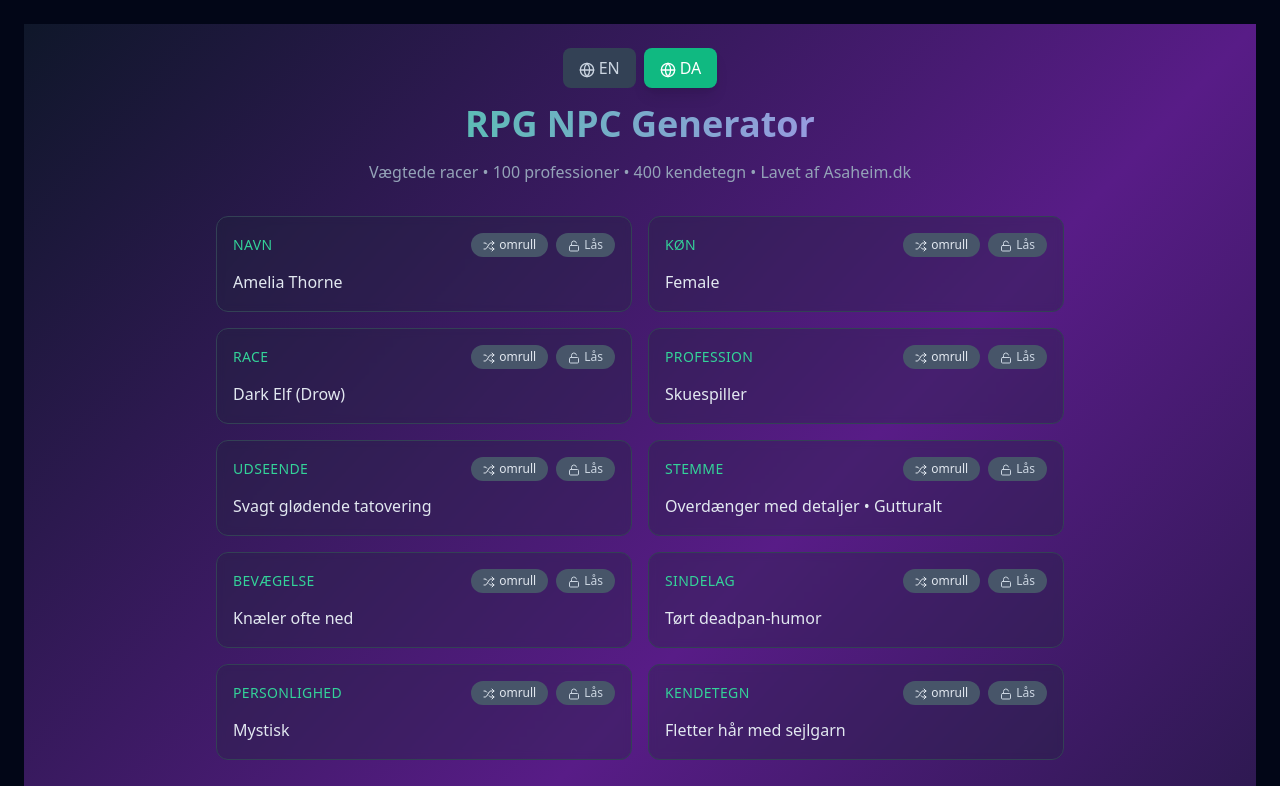
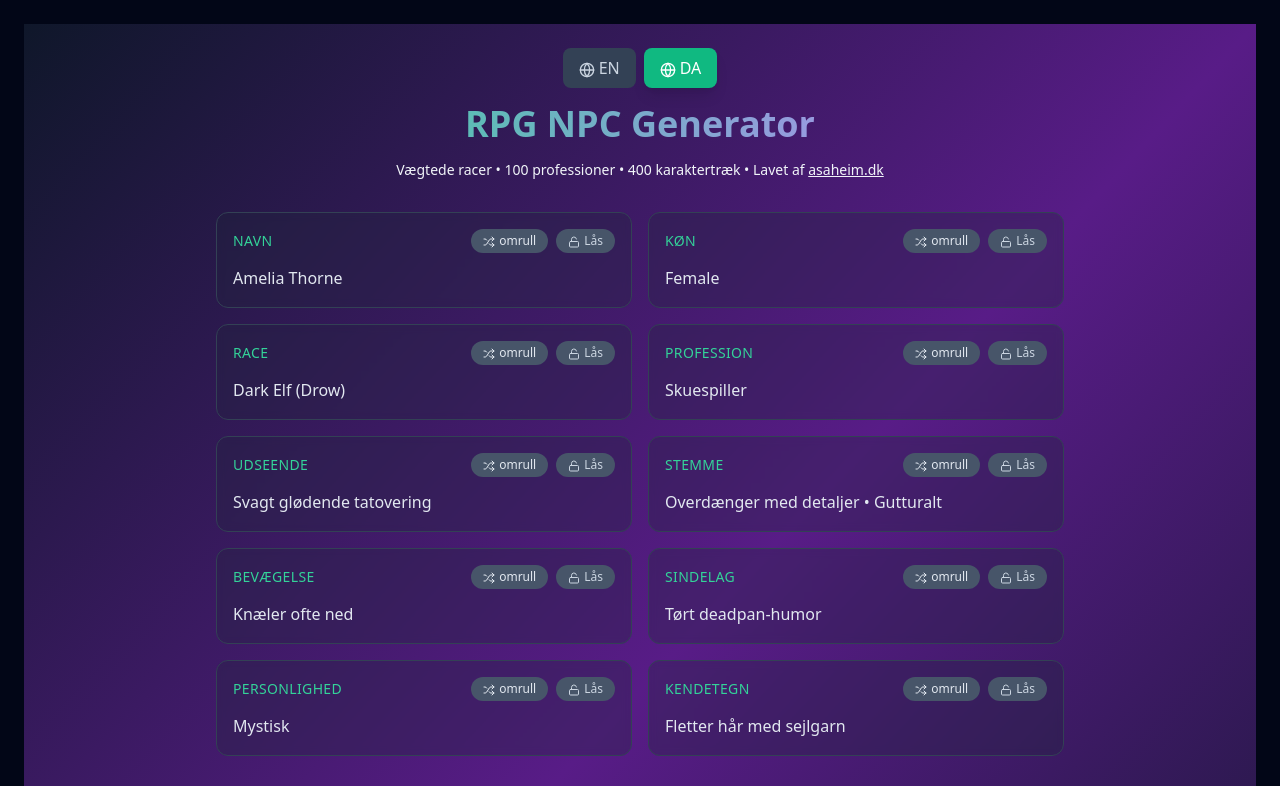
Before and after one commit to Jazzydada/NPC-Generator---by-asaheim.dk, a Next.js app: page / in a window 1280 px wide. Shown: the top 786 px of the page. Built offline with nearby package versions, Linux system fonts and the light colour scheme.

Commit message:
Update DnDNpcGenerator.jsx

```diff
--- a/components/DnDNpcGenerator.jsx
+++ b/components/DnDNpcGenerator.jsx
@@ -9,7 +9,7 @@ import { Globe, Shuffle, Lock, Unlock, Copy, Download } from "lucide-react";
 const t = {
   en: {
     appTitle: "RPG NPC Generator",
-    subtitle: "Weighted races • 100 professions • 400 traits • Made by Asaheim.dk",
+    subtitle: "Weighted races • 100 professions • 400 traits • Made by",
     fields: {
       name: "Name",
       gender: "Gender",
@@ -37,7 +37,7 @@ const t = {
   },
   da: {
     appTitle: "RPG NPC Generator",
-    subtitle: "Vægtede racer • 100 professioner • 400 kendetegn • Lavet af Asaheim.dk",
+    subtitle: "Vægtede racer • 100 professioner • 400 karaktertræk • Lavet af",
     fields: {
       name: "Navn",
       gender: "Køn",
@@ -1341,7 +1341,17 @@ ${tr.fields.trait}: ${npc.trait}`;
           <h1 className="text-4xl font-bold bg-gradient-to-r from-emerald-400 to-purple-400 bg-clip-text text-transparent">
             {tr.appTitle}
           </h1>
-          <p className="text-slate-400">{tr.subtitle}</p>
+          <p className="text-sm text-muted-foreground">
+  {t[lang].subtitle}{" "}
+  <a
+    href="https://asaheim.dk"
+    target="_blank"
+    rel="noopener noreferrer"
+    className="underline hover:no-underline"
+  >
+    asaheim.dk
+  </a>
+</p>
         </header>
 
         {/* Cards */}
```
